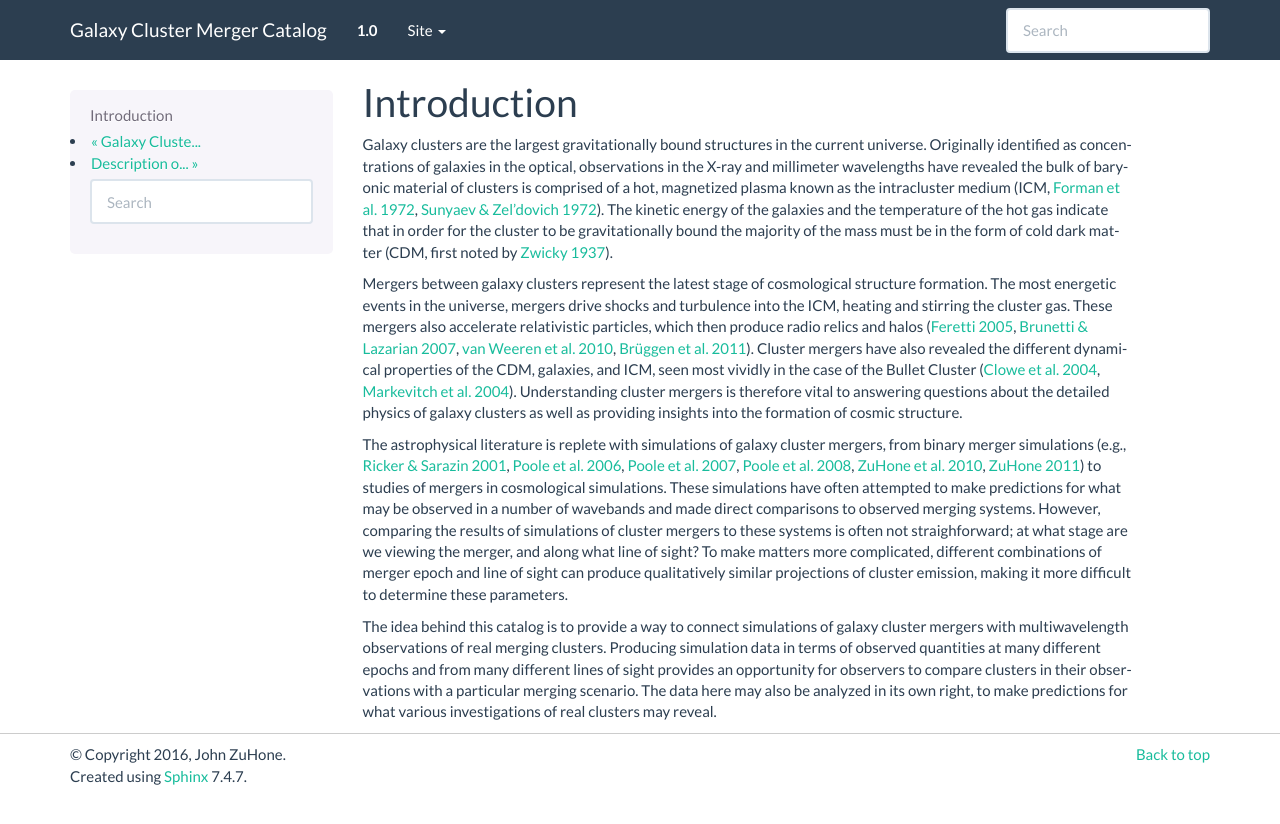
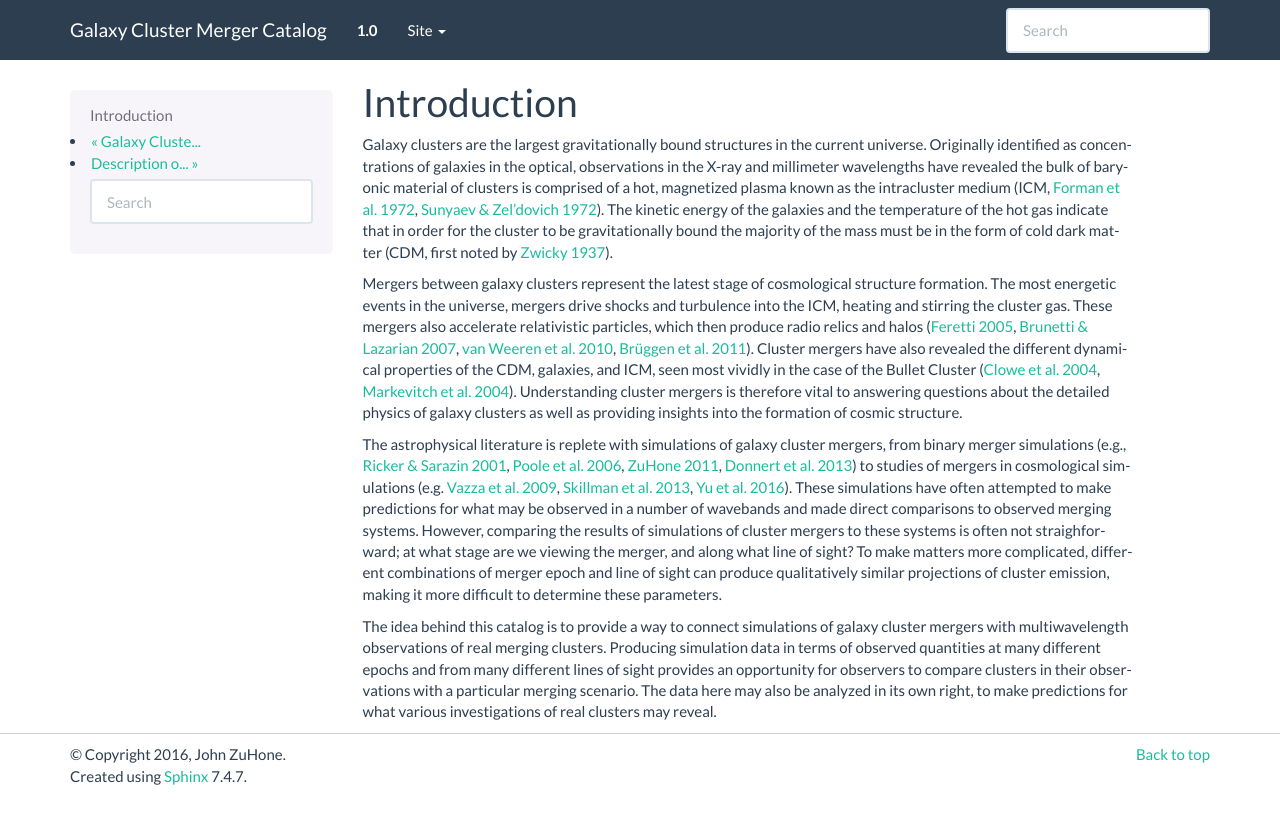
Before and after one commit to jzuhone/cluster_merger_catalog, a Sphinx documentation site: the page built from source/introduction.rst, in a window 1280 px wide. Shown: the top 824 px of the page. Built offline with Sphinx 7.4.7, drawn with Linux system fonts in a browser that asks for light colours; nearby versions of some CDN libraries; pages that are not in the unit, such as notebooks, are missing from menus.

Commit message:
Done with refs (for now)

```diff
--- a/source/introduction.rst
+++ b/source/introduction.rst
@@ -34,16 +34,16 @@ as providing insights into the formation of cosmic structure.
 The astrophysical literature is replete with simulations of galaxy cluster mergers, from binary merger
 simulations (e.g., `Ricker & Sarazin 2001 <http://adsabs.harvard.edu/abs/2001ApJ...561..621R>`_,
 `Poole et al. 2006 <http://adsabs.harvard.edu/abs/2006MNRAS.373..881P>`_,
-`Poole et al. 2007 <http://adsabs.harvard.edu/abs/2007MNRAS.380..437P>`_,
-`Poole et al. 2008 <http://adsabs.harvard.edu/abs/2008MNRAS.391.1163P>`_,
-`ZuHone et al. 2010 <http://adsabs.harvard.edu/abs/2010ApJ...717..908Z>`_,
-`ZuHone 2011 <http://adsabs.harvard.edu/abs/2011ApJ...728...54Z>`_) to studies of mergers in cosmological
-simulations. These simulations have often attempted to make predictions for what may be observed in a
-number of wavebands and made direct comparisons to observed merging systems. However, comparing the
-results of simulations of cluster mergers to these systems is often not straighforward; at what stage
-are we viewing the merger, and along what line of sight? To make matters more complicated, different
-combinations of merger epoch and line of sight can produce qualitatively similar projections of cluster
-emission, making it more difficult to determine these parameters.
+`ZuHone 2011 <http://adsabs.harvard.edu/abs/2011ApJ...728...54Z>`_,
+`Donnert et al. 2013 <http://adsabs.harvard.edu/abs/2013MNRAS.429.3564D>`_) to studies of mergers in cosmological
+simulations (e.g. `Vazza et al. 2009 <http://adsabs.harvard.edu/abs/2009A%26A...504...33V>`_,
+`Skillman et al. 2013 <http://adsabs.harvard.edu/abs/2013ApJ...765...21S>`_,
+`Yu et al. 2016 <http://adsabs.harvard.edu/abs/2015ApJ...807...12Y>`_). These simulations have often attempted
+to make predictions for what may be observed in a number of wavebands and made direct comparisons to observed
+merging systems. However, comparing the results of simulations of cluster mergers to these systems is often not
+straighforward; at what stage are we viewing the merger, and along what line of sight? To make matters more
+complicated, different combinations of merger epoch and line of sight can produce qualitatively similar projections
+of cluster emission, making it more difficult to determine these parameters.
 
 The idea behind this catalog is to provide a way to connect simulations of galaxy cluster mergers
 with multiwavelength observations of real merging clusters. Producing simulation data in terms of
```
